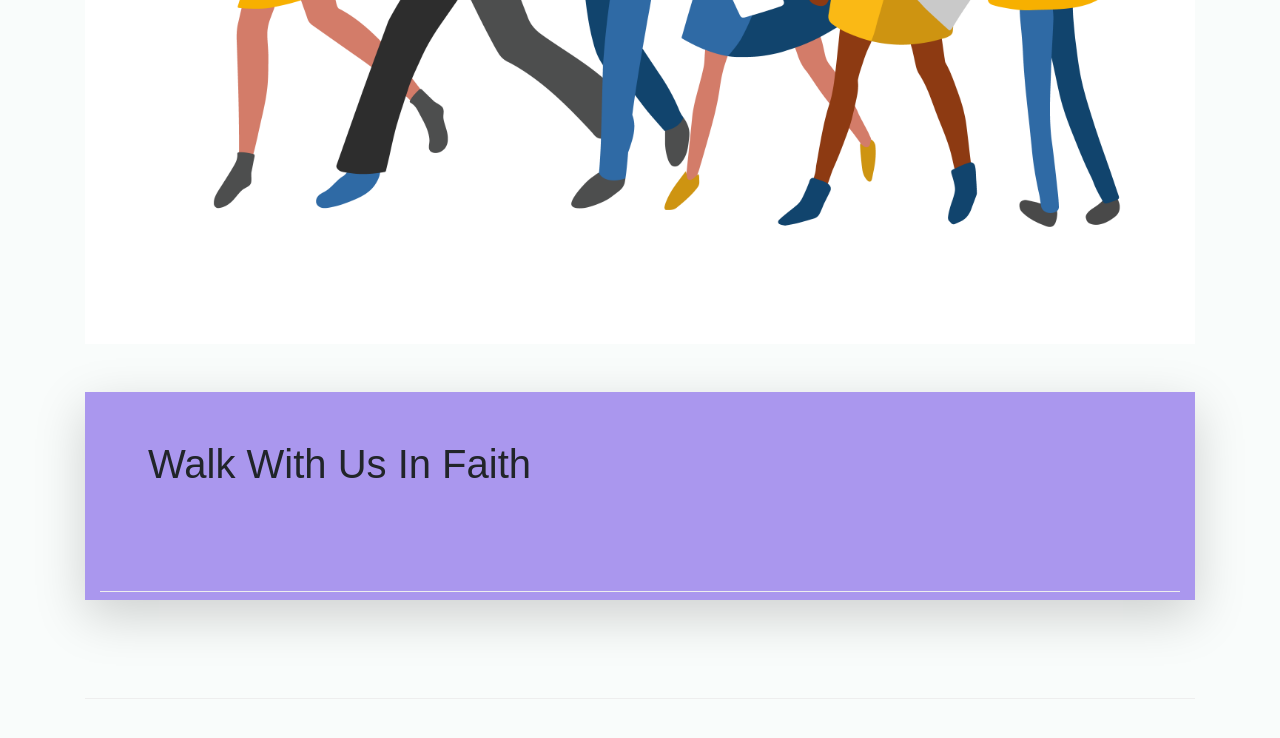
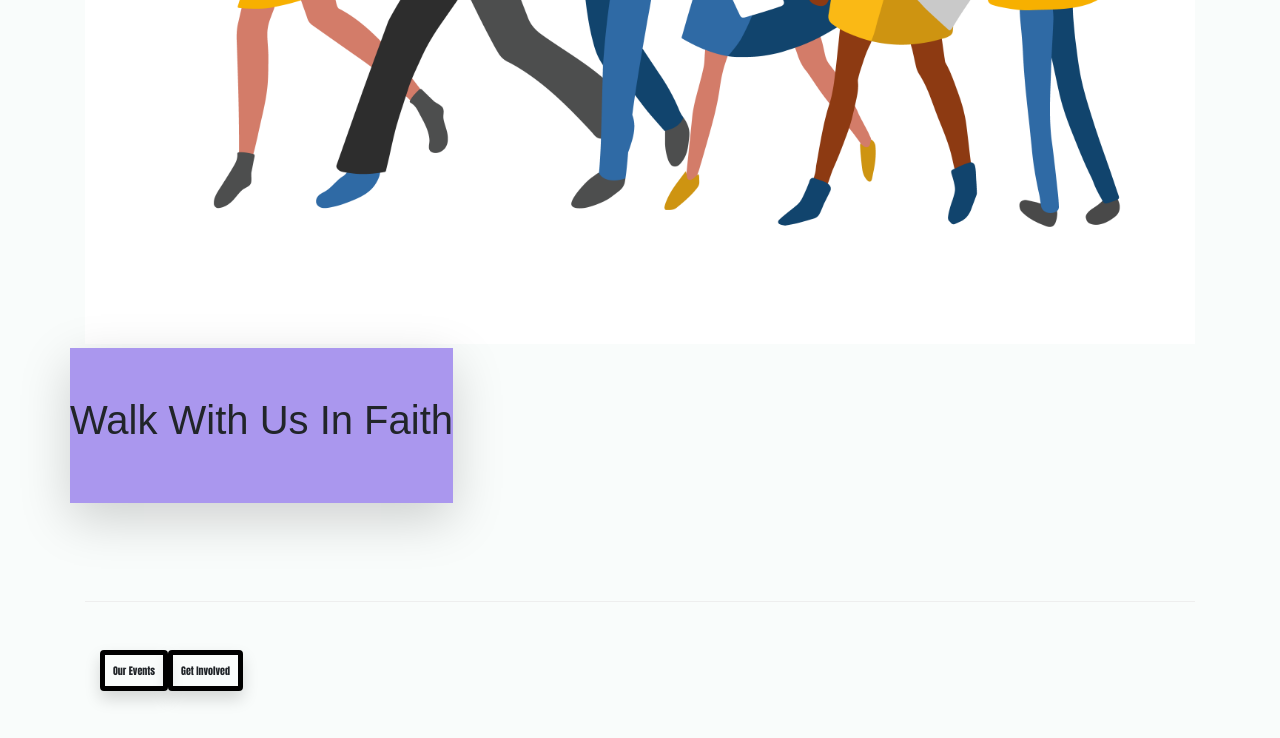
Before and after one commit to jakthedev/MorrellMinistries, a website: page index.html in a window 1280 px wide. Shown: the part 805-1543 px from the top of the page. Drawn offline with nearby package versions, Linux system fonts and the light colour scheme.

Commit message:
Caption below home page pic done

```diff
--- a/css/styles.css
+++ b/css/styles.css
@@ -81,8 +81,7 @@ header h2 {
 
 .wwubb {
     background-color: #aa97ee;
-    font-weight: 1000;
-    border-style: initial;
+    height: 155px;
 }
 
 .btn-ourEvents {
--- a/index.html
+++ b/index.html
@@ -8,6 +8,7 @@
 
         <!-- Bootstrap CSS -->
         <link rel="stylesheet" href="node_modules/bootstrap/dist/css/bootstrap.min.css" />
+        <link rel="icon" href="img/smlogo.png/favicon.jpg"/>
         <link rel="stylesheet" href="css/styles.css" />
 
         <!-- Additional CSS must be placed after Bootstrap CSS -->
@@ -101,9 +102,9 @@
 <div class="col">
     <div class="media">
         <div class="row row-content align-items-center">
-        <img class="d-flex img-fluid mb-5" src="img/homepagepeople.png" alt="Breadcrumb Trail Thumbnails"  />
-   <div class="col-sm-12 shadow-lg wwubb mb-5">
-      <h1 class="p-5 row-content ">Walk With Us In Faith</h1>
+        <img class="d-flex img-fluid mb-1" src="img/homepagepeople.png" alt="Breadcrumb Trail Thumbnails"  />
+   <div class="row shadow-lg wwubb  mb-5">
+      <h1 class=" pt-5">Walk With Us In Faith</h1>
 
       </div>
    </div>
```
Also changed, not shown: img/smlogo.png (added).
